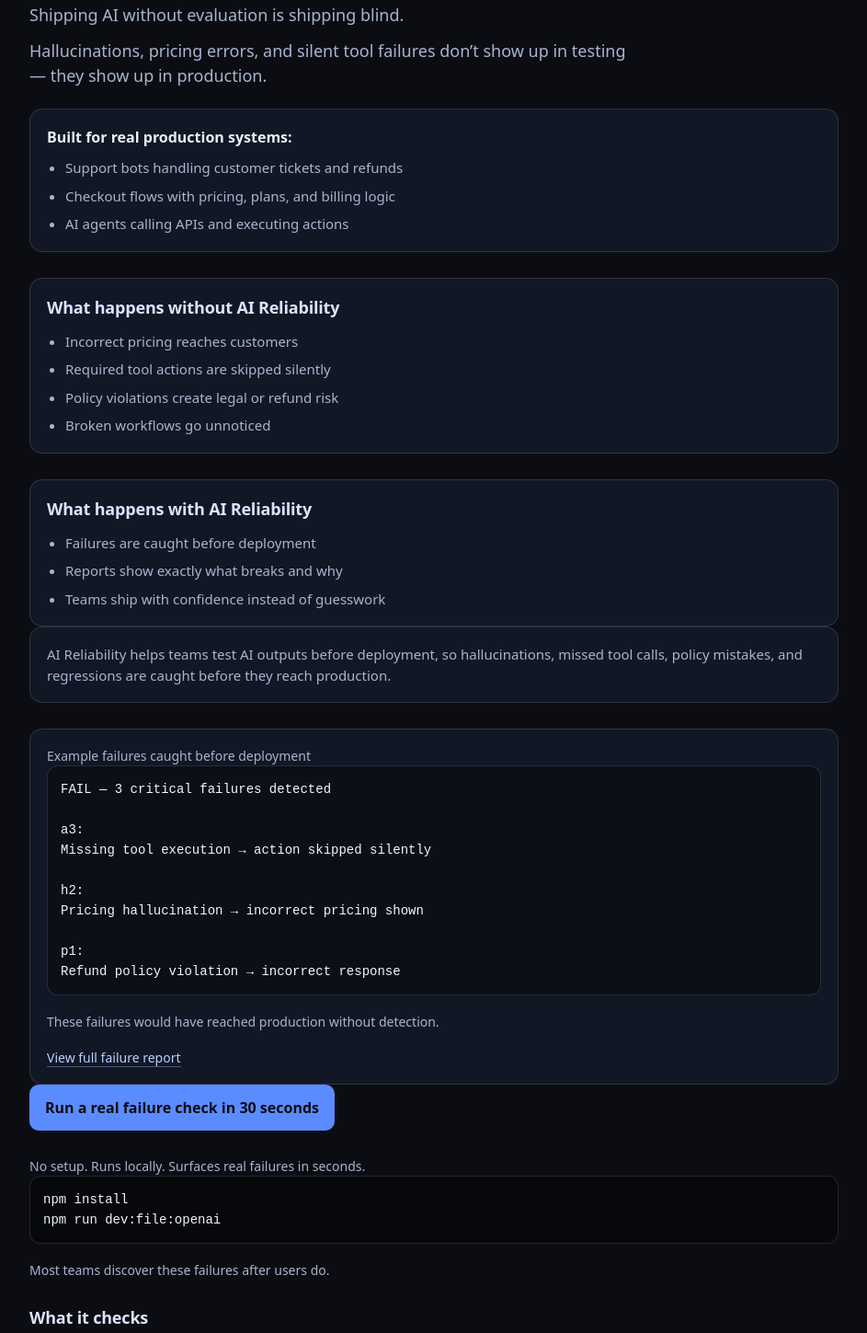
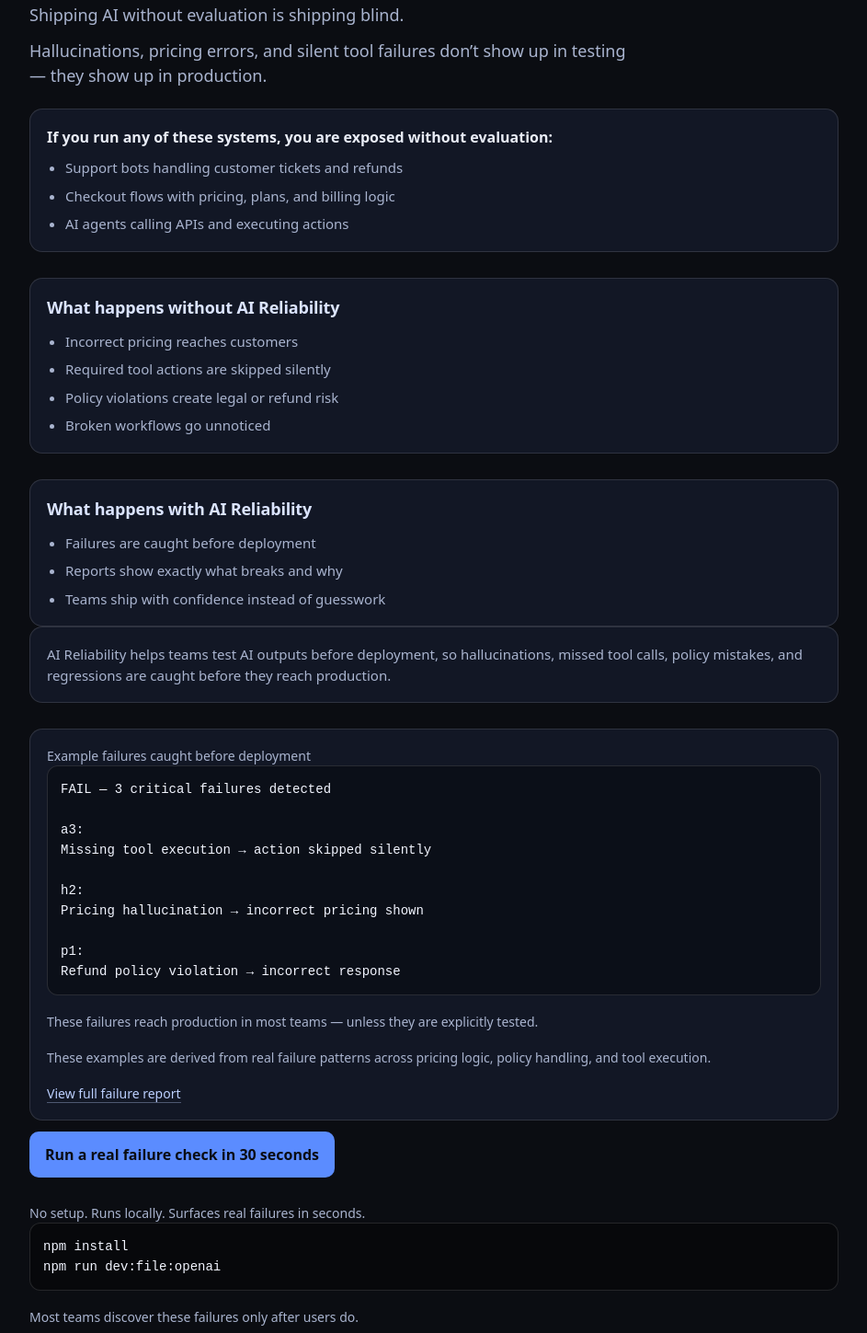
Before and after one commit to aireliability/ai-reliability, a website: page docs/index.html in a window 1280 px wide. Shown: the part 210-1659 px from the top of the page at 92% size, without its empty margins (168-1111 px from the left). Drawn offline with Linux system fonts and the light colour scheme.

Commit message:
Final conversion lock with risk pressure and stronger buyer framing

```diff
--- a/docs/index.html
+++ b/docs/index.html
@@ -164,8 +164,8 @@
         </p>
       </div>
 
-      <div class="card" aria-label="Built for real production systems">
-        <strong style="display: block; margin-bottom: 10px; color: var(--text)">Built for real production systems:</strong>
+      <div class="card" aria-label="Exposure systems">
+        <strong style="display: block; margin-bottom: 10px; color: var(--text)">If you run any of these systems, you are exposed without evaluation:</strong>
         <ul class="conversion-list" style="margin-top: 0">
           <li>Support bots handling customer tickets and refunds</li>
           <li>Checkout flows with pricing, plans, and billing logic</li>
@@ -211,13 +211,16 @@ Pricing hallucination → incorrect pricing shown
 
 p1:
 Refund policy violation → incorrect response</code></pre>
-        <p class="foot">These failures would have reached production without detection.</p>
+        <p class="foot">These failures reach production in most teams — unless they are explicitly tested.</p>
+        <p class="foot">
+          These examples are derived from real failure patterns across pricing logic, policy handling, and tool execution.
+        </p>
         <p class="foot">
           <a class="link" href="reports/index.html">View full failure report</a>
         </p>
       </div>
 
-      <div class="row" style="margin-top: 0">
+      <div class="row" style="margin-top: 12px">
         <a
           class="btn primary"
           href="https://github.com/aireliability/ai-reliability#quick-start"
@@ -229,7 +232,7 @@ Refund policy violation → incorrect response</code></pre>
       <p class="foot">No setup. Runs locally. Surfaces real failures in seconds.</p>
       <pre><code>npm install
 npm run dev:file:openai</code></pre>
-      <p class="foot">Most teams discover these failures after users do.</p>
+      <p class="foot">Most teams discover these failures only after users do.</p>
 
       <section class="section" aria-label="What it checks">
         <h2>What it checks</h2>
```
